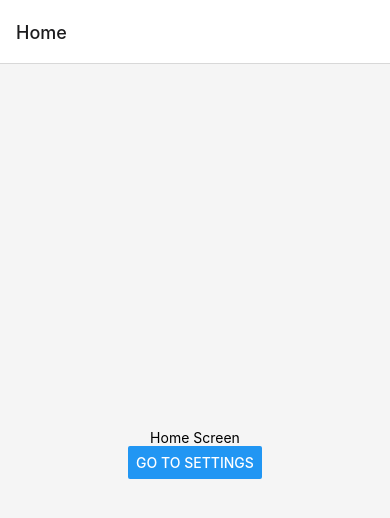
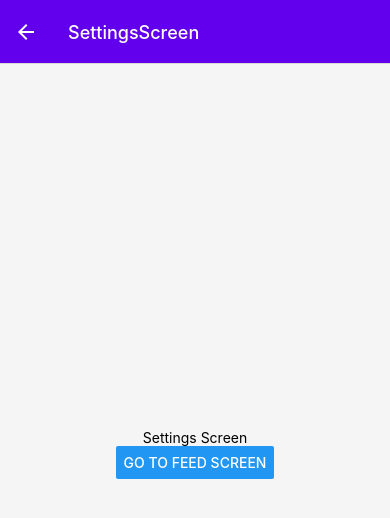
Before and after one commit to khactu2001/DynamicLinkAlternative, a React Native app: screen /SettingsScreen in a window 390 px wide. Shown: the top 518 px of the page. Built offline with nearby package versions, Linux system fonts and the light colour scheme.

Commit message:
import react navigation

```diff
--- a/App.tsx
+++ b/App.tsx
@@ -1,16 +1,28 @@
 import * as React from 'react';
 import {NavigationContainer} from '@react-navigation/native';
 import {createNativeStackNavigator} from '@react-navigation/native-stack';
-import HomeScreen from './src/modules/home/Home';
-import {RootStackParamList} from './src/navigation/types';
+import FeedScreen from '~modules/feed/Feed';
+import SettingsScreen from '~modules/settings/Settings';
+import {RootStackParamList} from '~navigation/types';
+import HomeScreen from '~modules/home/Home';
 
 const Stack = createNativeStackNavigator<RootStackParamList>();
 export default function App() {
   return (
     <NavigationContainer>
-      <Stack.Navigator>
-        <Stack.Screen name="Home" component={HomeScreen} />
-        <Stack.Screen name="Feed" component={HomeScreen} />
+      <Stack.Navigator
+        screenOptions={{
+          // headerShown: false,
+          headerBackTitleVisible: false,
+          headerStyle: {
+            backgroundColor: '#6200EE',
+          },
+          headerTintColor: '#fff',
+        }}
+        initialRouteName="HomeScreen">
+        <Stack.Screen name="HomeScreen" component={HomeScreen} />
+        <Stack.Screen name="FeedScreen" component={FeedScreen} />
+        <Stack.Screen name="SettingsScreen" component={SettingsScreen} />
       </Stack.Navigator>
     </NavigationContainer>
   );
--- a/babel.config.js
+++ b/babel.config.js
@@ -1,3 +1,15 @@
 module.exports = {
   presets: ['module:metro-react-native-babel-preset'],
+  plugins: [
+    [
+      // "@babel/plugin-proposal-class-properties",
+      'module-resolver',
+      {
+        root: ['./src'],
+        alias: {
+          '^~(.+)': './src/\\1',
+        },
+      },
+    ],
+  ],
 };
--- a/package.json
+++ b/package.json
@@ -28,6 +28,7 @@
     "@types/react": "^18.0.24",
     "@types/react-test-renderer": "^18.0.0",
     "babel-jest": "^29.2.1",
+    "babel-plugin-module-resolver": "^5.0.0",
     "eslint": "^8.19.0",
     "jest": "^29.2.1",
     "metro-react-native-babel-preset": "0.76.8",
--- a/src/modules/feed/Feed.tsx
+++ b/src/modules/feed/Feed.tsx
@@ -2,12 +2,17 @@ import React from 'react';
 import {View, Text, Button, StyleSheet} from 'react-native';
 import {ScreensProps} from '~navigation/types';
 
-const FeedScreen = ({navigation, route}: ScreensProps<'Feed'>) => {
+const FeedScreen = ({navigation, route}: ScreensProps<'FeedScreen'>) => {
   const {userId} = route.params;
   return (
     <View style={styles.root}>
       <Text>Feed Screen with user id: {userId ?? 'ID'}</Text>
-      <Button onPress={() => {}} title="Go to Settings" />
+      <Button
+        onPress={() => {
+          navigation.navigate('HomeScreen');
+        }}
+        title="Go to Home Screen"
+      />
     </View>
   );
 };
--- a/src/modules/home/Home.tsx
+++ b/src/modules/home/Home.tsx
@@ -1,13 +1,18 @@
 // In index.js of a new project
 import React from 'react';
 import {View, Text, Button, StyleSheet} from 'react-native';
-import {RootStackParamList} from '../../navigation/types';
+import {ScreensProps} from '~navigation/types';
 
-const HomeScreen = () => {
+const HomeScreen = ({navigation, route}: ScreensProps<'HomeScreen'>) => {
   return (
     <View style={styles.root}>
       <Text>Home Screen</Text>
-      <Button onPress={() => {}} title="Go to Settings" />
+      <Button
+        onPress={() => {
+          navigation.navigate('SettingsScreen');
+        }}
+        title="Go to Settings"
+      />
     </View>
   );
 };
--- a/src/modules/settings/Settings.tsx
+++ b/src/modules/settings/Settings.tsx
@@ -1,11 +1,19 @@
 import {Button, StyleSheet, Text, View} from 'react-native';
 import {ScreensProps} from '~navigation/types';
 
-const SettingsScreen = ({navigation, route}: ScreensProps<'Settings'>) => {
+const SettingsScreen = ({
+  navigation,
+  route,
+}: ScreensProps<'SettingsScreen'>) => {
   return (
     <View style={styles.root}>
       <Text>Settings Screen</Text>
-      <Button onPress={() => {}} title="Go to Home" />
+      <Button
+        onPress={() => {
+          navigation.navigate('FeedScreen', {userId: 'Lee'});
+        }}
+        title="Go to Feed Screen"
+      />
     </View>
   );
 };
--- a/src/navigation/types.ts
+++ b/src/navigation/types.ts
@@ -1,9 +1,9 @@
 import type {NativeStackScreenProps} from '@react-navigation/native-stack';
 
 export type RootStackParamList = {
-  Home: undefined;
-  Settings: undefined;
-  Feed: {
+  HomeScreen: undefined;
+  SettingsScreen: undefined;
+  FeedScreen: {
     userId: string;
   };
 };
```
Also changed, not shown: 2 other files (tests, documents, lock files or other folders).
